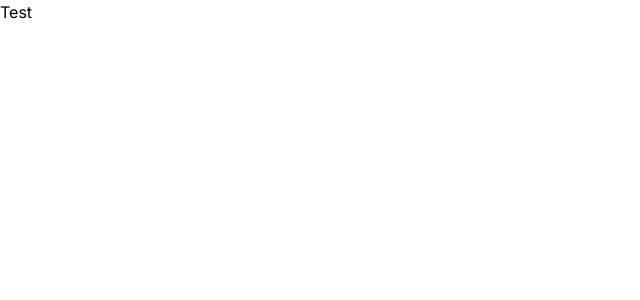
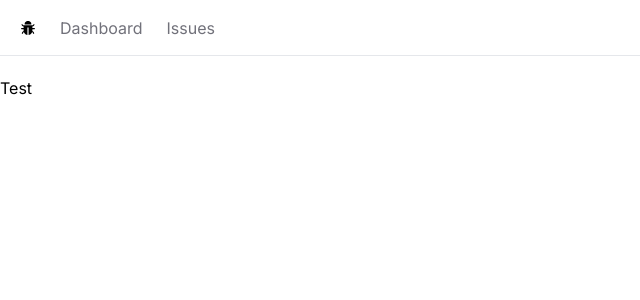
Before and after one commit to leelasaiprasanth/issue-tracker, a Next.js app: page / in a window 1280 px wide. Shown: the top 300 px of the page, without its empty margins (0-640 px from the left). Built offline with nearby package versions, Linux system fonts and the light colour scheme.

Commit message:
Build Navbar

```diff
--- /dev/null
+++ b/app/NavBar.tsx
@@ -0,0 +1,31 @@
+import Link from "next/link";
+import React from "react";
+import { AiFillBug } from "react-icons/ai";
+
+const NavBar = () => {
+  const links = [
+    { label: "Dashboard", href: "/" },
+    { label: "Issues", href: "/issues" },
+  ];
+
+  return (
+    <nav className="flex space-x-6 border-b mb-5 px-5 h-14 items-center">
+      <Link href="/">
+        <AiFillBug />
+      </Link>
+      <ul className="flex space-x-6">
+        {links.map((link) => (
+          <Link
+            key={link.href}
+            className="text-zinc-500 hover:text-zinc-800 transition-colors"
+            href={link.href}
+          >
+            {link.label}
+          </Link>
+        ))}
+      </ul>
+    </nav>
+  );
+};
+
+export default NavBar;
--- a/app/layout.tsx
+++ b/app/layout.tsx
@@ -1,6 +1,7 @@
 import type { Metadata } from "next";
 import { Inter } from "next/font/google";
 import "./globals.css";
+import NavBar from "./NavBar";
 
 const inter = Inter({ subsets: ["latin"] });
 
@@ -16,7 +17,10 @@
 }>) {
   return (
     <html lang="en">
-      <body className={inter.className}>{children}</body>
+      <body className={inter.className}>
+        <NavBar />
+        <main>{children}</main>
+      </body>
     </html>
   );
 }
```
Also changed, not shown: package.json (+5 -4 lines), 1 other file (tests, documents, lock files or other folders).
